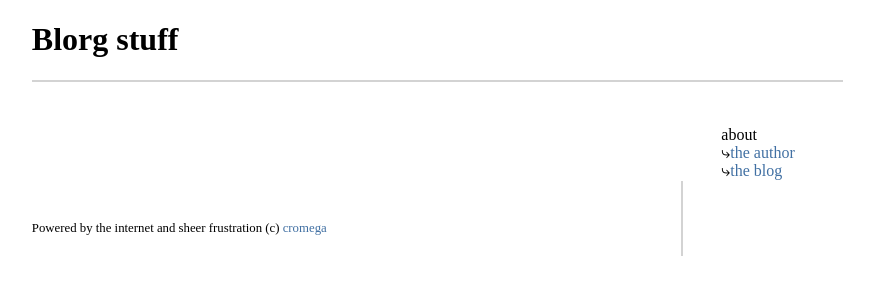
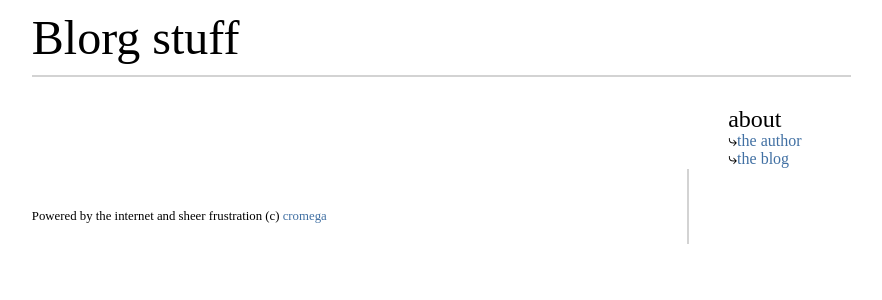
Before and after one commit to cromega/blorg, a Jekyll site: the page built from index.html, in a window 1280 px wide. Shown: the top 300 px of the page, without its empty margins (173-1055 px from the left). Built offline with Jekyll 4.4.1, drawn with Linux system fonts in a browser that asks for light colours.

Commit message:
add CSS reset for less idiocy

```diff
--- a/_layouts/main_page.html
+++ b/_layouts/main_page.html
@@ -7,6 +7,7 @@
     <script type="text/javascript" src="/js/handlebars.min.js"></script>
     <script type="text/javascript" src="/js/blorg.js"></script>
 
+    <link rel="stylesheet" type="text/css" href="/css/reset.css">
     <link rel="stylesheet" type="text/css" href="/css/blorg.css"></style>
     <link rel="stylesheet" type="text/css" href="/css/syntax.css"></style>
   </head>
--- a/css/blorg.scss
+++ b/css/blorg.scss
@@ -30,6 +30,13 @@
   a, a:hover {
     color: black;
   }
+
+  h1 {
+    font-size: 300%;
+    margin-top: 10px;
+    margin-bottom: 10px;
+  }
+
 }
 
 a {
@@ -100,10 +107,10 @@
   float: right;
   text-align: left;
   width: 15%;
-  padding-top: 15px;
 
   .about-header {
     padding-bottom: 2px;
+    font-size: 150%;
   }
 
   .about-items {
--- /dev/null
+++ b/css/reset.scss
@@ -0,0 +1,10 @@
+---
+---
+/*
+YUI 3.18.1 (build f7e7bcb)
+Copyright 2014 Yahoo! Inc. All rights reserved.
+Licensed under the BSD License.
+http://yuilibrary.com/license/
+*/
+
+html{color:#000;background:#FFF}body,div,dl,dt,dd,ul,ol,li,h1,h2,h3,h4,h5,h6,pre,code,form,fieldset,legend,input,textarea,p,blockquote,th,td{margin:0;padding:0}table{border-collapse:collapse;border-spacing:0}fieldset,img{border:0}address,caption,cite,code,dfn,em,strong,th,var{font-style:normal;font-weight:normal}ol,ul{list-style:none}caption,th{text-align:left}h1,h2,h3,h4,h5,h6{font-size:100%;font-weight:normal}q:before,q:after{content:''}abbr,acronym{border:0;font-variant:normal}sup{vertical-align:text-top}sub{vertical-align:text-bottom}input,textarea,select{font-family:inherit;font-size:inherit;font-weight:inherit;*font-size:100%}legend{color:#000}#yui3-css-stamp.cssreset{display:none}
```
